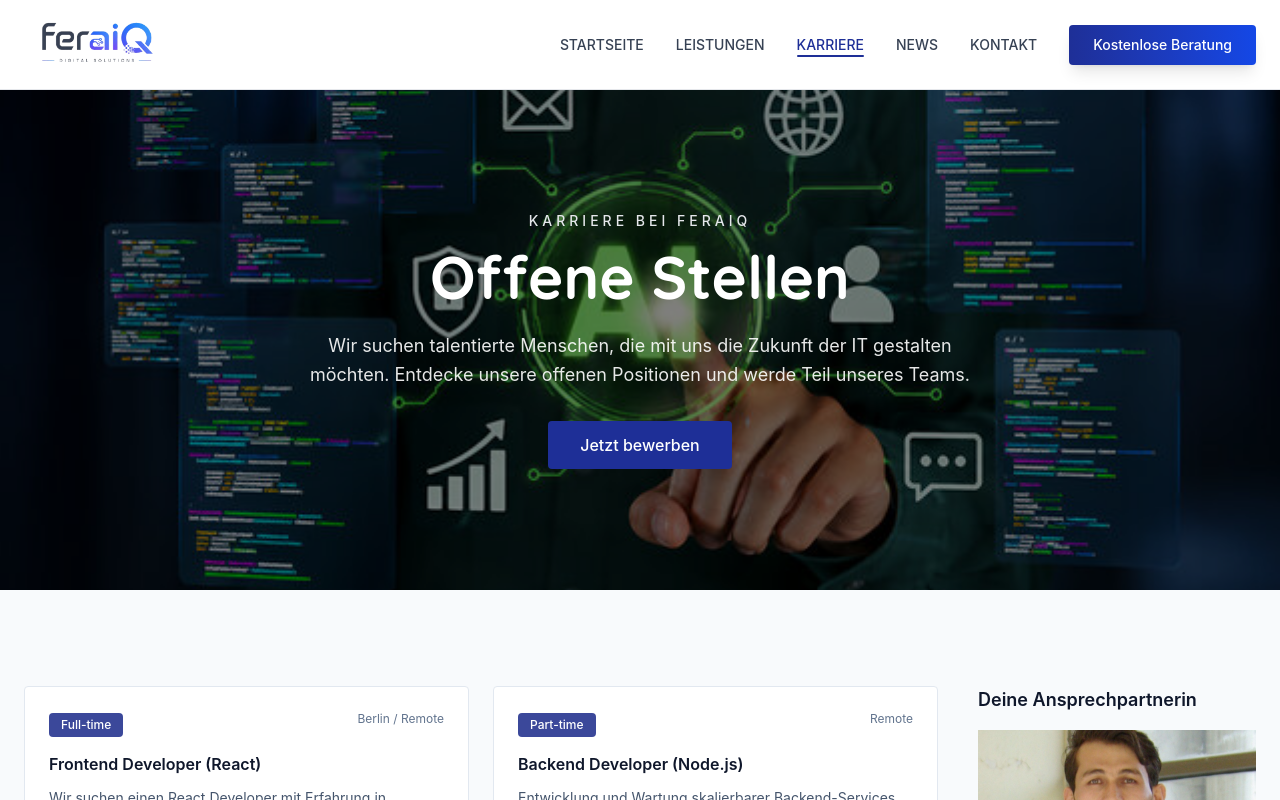
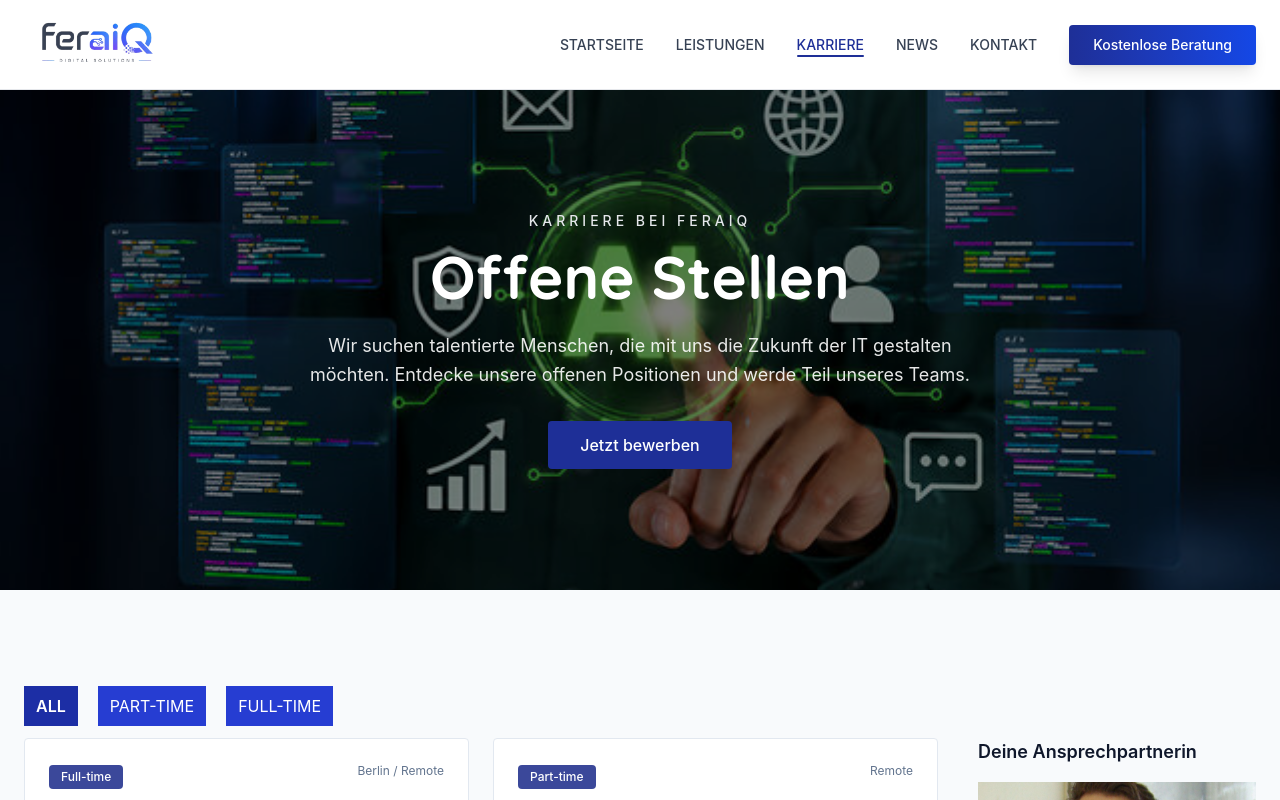
Before and after one commit to JumaQasimiM/feraiQ, a React (Vite) app: page /careers in a window 1280 px wide. Shown: the top 800 px of the page. Built offline with nearby package versions, Linux system fonts and the light colour scheme.

Commit message:
apply filter on jobs base on job type

```diff
--- a/src/pages/Careers.jsx
+++ b/src/pages/Careers.jsx
@@ -85,13 +85,16 @@ const imageAnim = {
   },
 };
 const Careers = () => {
+  const [filter, setFilter] = useState("all");
   /** =============fetch data[custom hook] from api=============== */
   // const { data: jobs } = useFetch("http://localhost:5000/jobs");
 
   /** ==============reqct query======== */
-  const { data } = useJobs();
+  const { data } = useJobs(filter);
+  console.log(filter);
+  const jobs = data?.jobs || [];
 
-  const jobs = data?.jobs || [];
+  const filterItem = ["all", "Part-time", "Full-time"];
   return (
     <>
       {/* herder */}
@@ -155,18 +158,35 @@ const Careers = () => {
       <section className="w-full py-16 md:py-24">
         <div className="max-w-7xl mx-auto px-6">
           {/* MAIN LAYOUT */}
+          {/* filter section */}
+          <div className="flex justify-start items-center gap-5 mb-3 cursor-pointer">
+            {filterItem.map((item, index) => (
+              <button
+                key={index}
+                onClick={() => setFilter(item)}
+                className={`py-2 px-3 transition-all cursor-pointer ${
+                  filter === item
+                    ? "bg-[#1c2ea5] text-white font-semibold"
+                    : "bg-[#263dd2] text-white"
+                }`}
+              >
+                {item.toUpperCase()}
+              </button>
+            ))}
+          </div>
           <div className="grid grid-cols-1 lg:grid-cols-4 gap-10">
             {/* JOBS */}
+
             <div className="lg:col-span-3 grid grid-cols-1 md:grid-cols-2 gap-6">
               {jobs.map((job, index) => (
                 <motion.div
                   initial={{ opacity: 0, scale: 0.95 }}
                   whileInView={{ opacity: 1, scale: 1 }}
                   viewport={{ once: true }}
-                  whileHover={{ scale: 1.05 }}
+                  whileHover={{ scale: 1.02 }}
                   transition={{ duration: 0.5, delay: index * 0.1 }}
                   key={index}
-                  className="border border-slate-200 rounded bg-white p-6 hover:border-[#263dd2]  "
+                  className="h-50 border border-slate-200 rounded bg-white p-6 hover:border-[#263dd2]  "
                 >
                   {/* HEADER */}
                   <div className="flex justify-between items-start mb-4">
```
